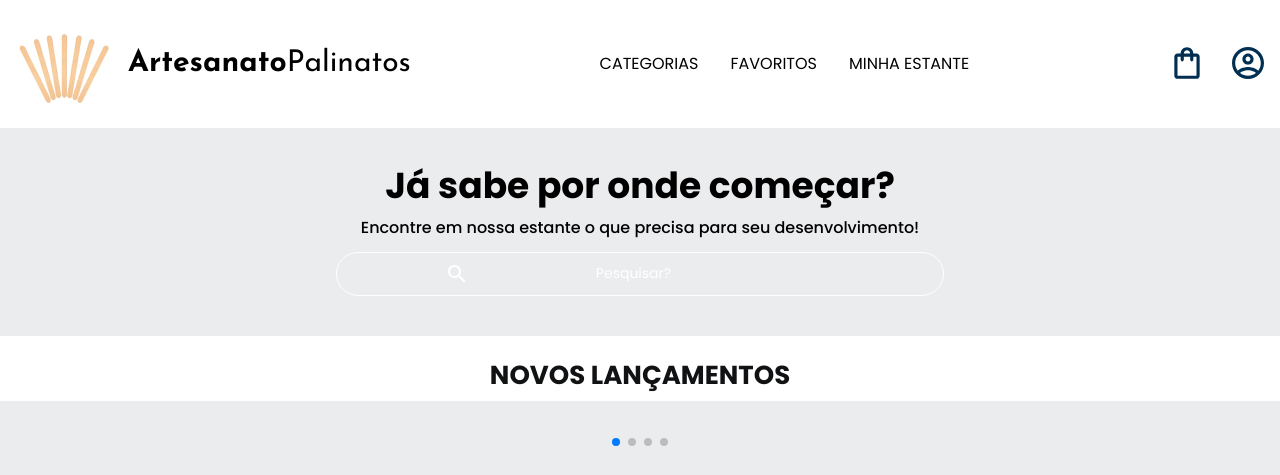
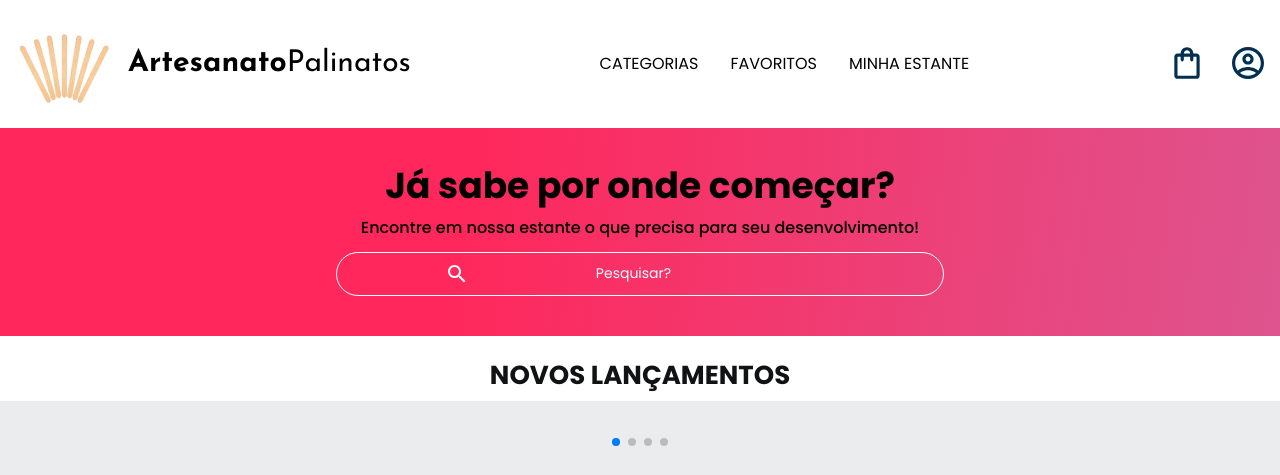
Before and after one commit to MariaClary16/Feira-Cultural, a plain HTML site: page index.html in a window 1280 px wide. Shown: the top 475 px of the page. Drawn offline with nearby package versions, Linux system fonts and the light colour scheme.

Commit message:
dfsdfsdfsd

```diff
--- a/styles/banner.css
+++ b/styles/banner.css
@@ -1,5 +1,5 @@
 .banner {
-    background-image: linear-gradient(to right;#000000;#FF275B);
+    background-image: linear-gradient(97.54deg, #FF275B 35.49%, #bc82c2 165.37%);
     color: var(--branco-);
     text-align: center;
     padding: 2.5em 2em;
```
